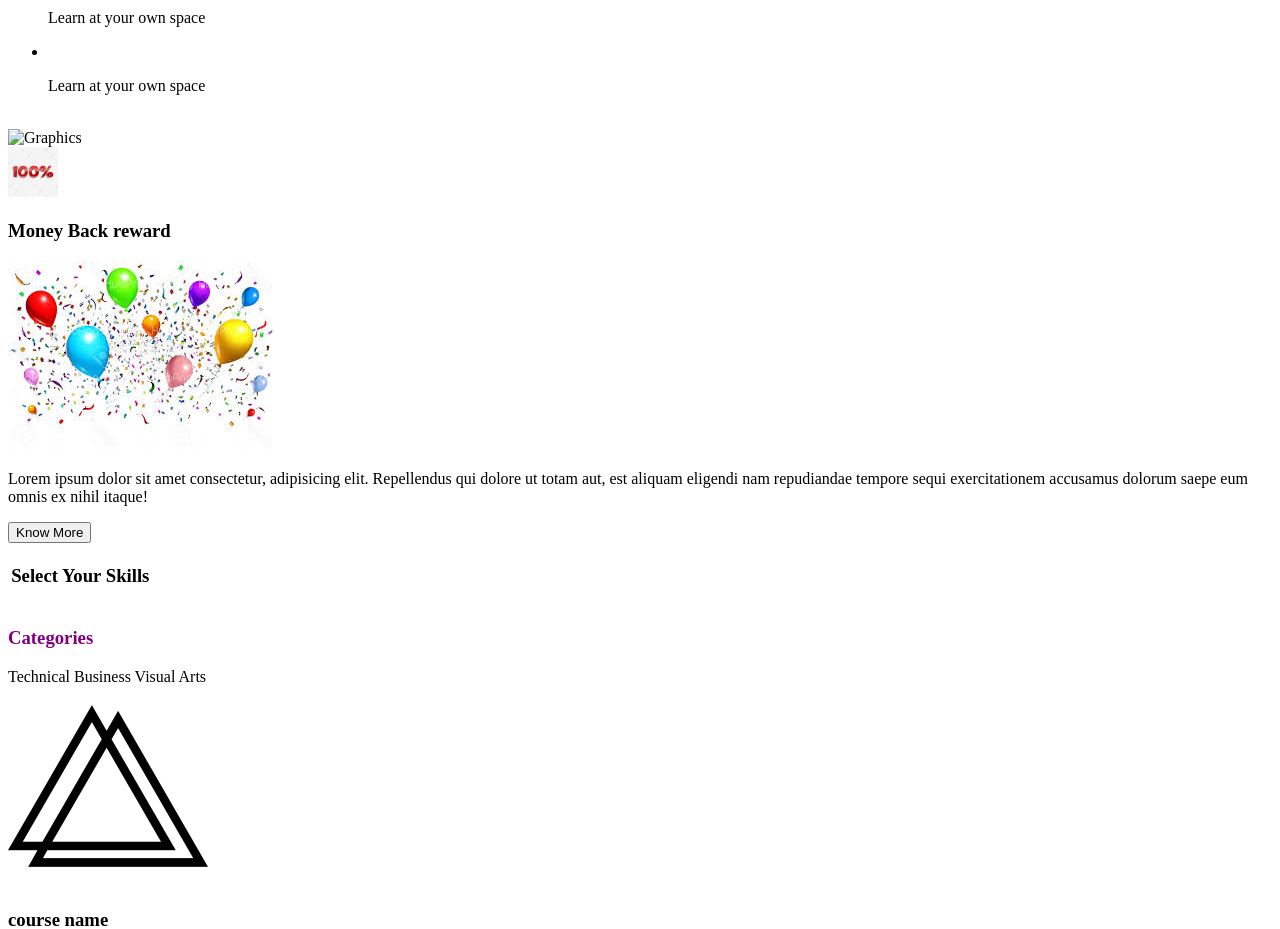
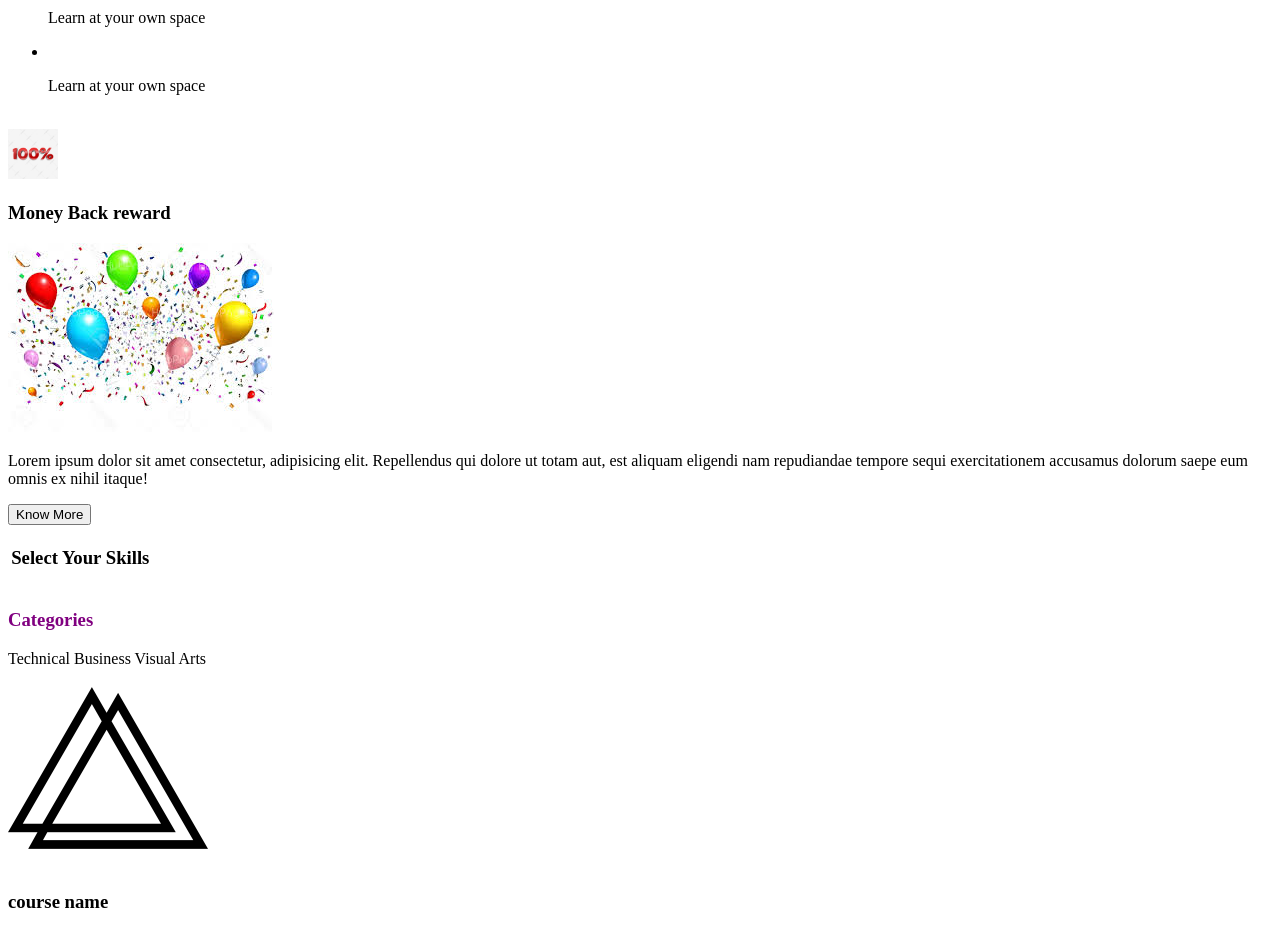
Before and after one commit to deepanshdubey/TuteDude, a plain HTML site: page index.html in a window 1280 px wide. Shown: the part 1940-2869 px from the top of the page. Drawn offline with Linux system fonts and the light colour scheme.

Commit message:
inor bugs

```diff
--- a/index.html
+++ b/index.html
@@ -194,19 +194,6 @@
       <!-- end of recipie section -->
 
         &nbsp;
-
-        <!-- MAIN DIV 3 -->
-
-        <div class="learn">
-            <img src="" alt="Graphics">
-
-            <!-- <ol>
-            <li>
-
-            </li>
-        </ol> -->
-        </div>
-
 
         <!-- MAIN DIV 4 -->
         <div class="moneyback">
```
